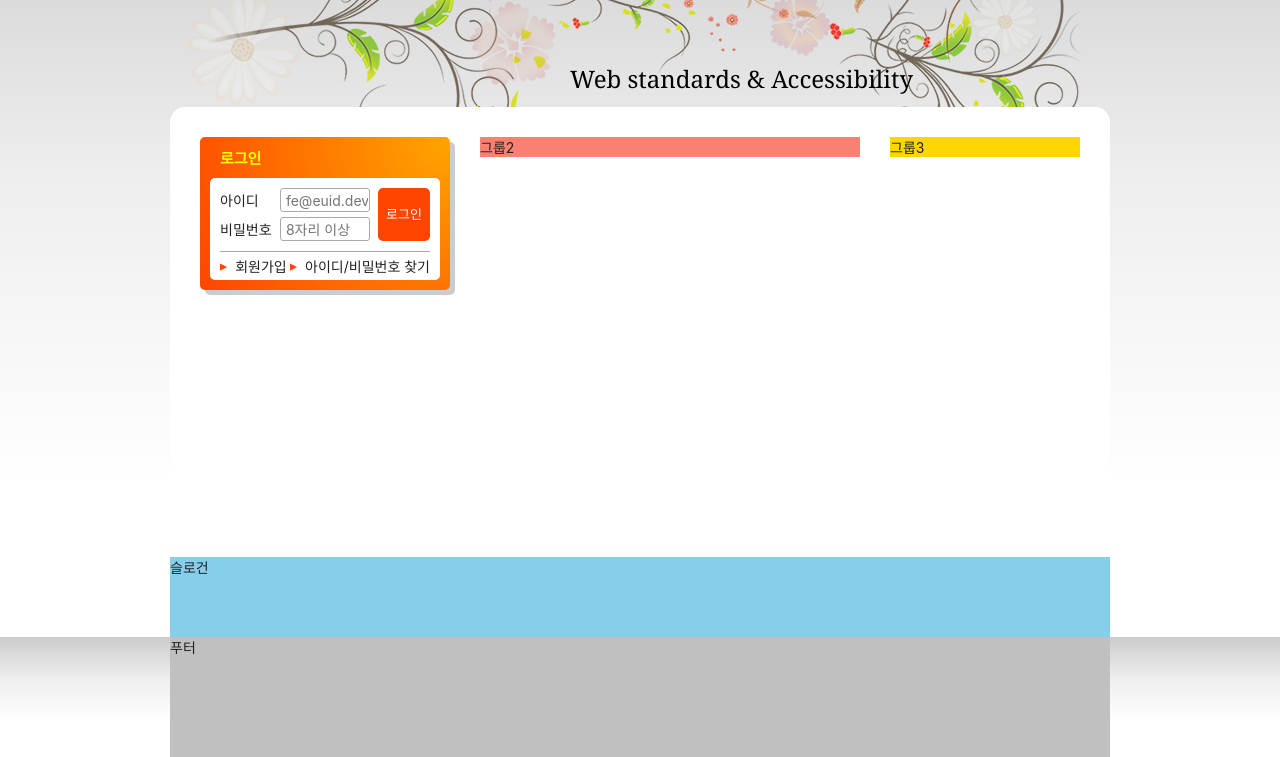
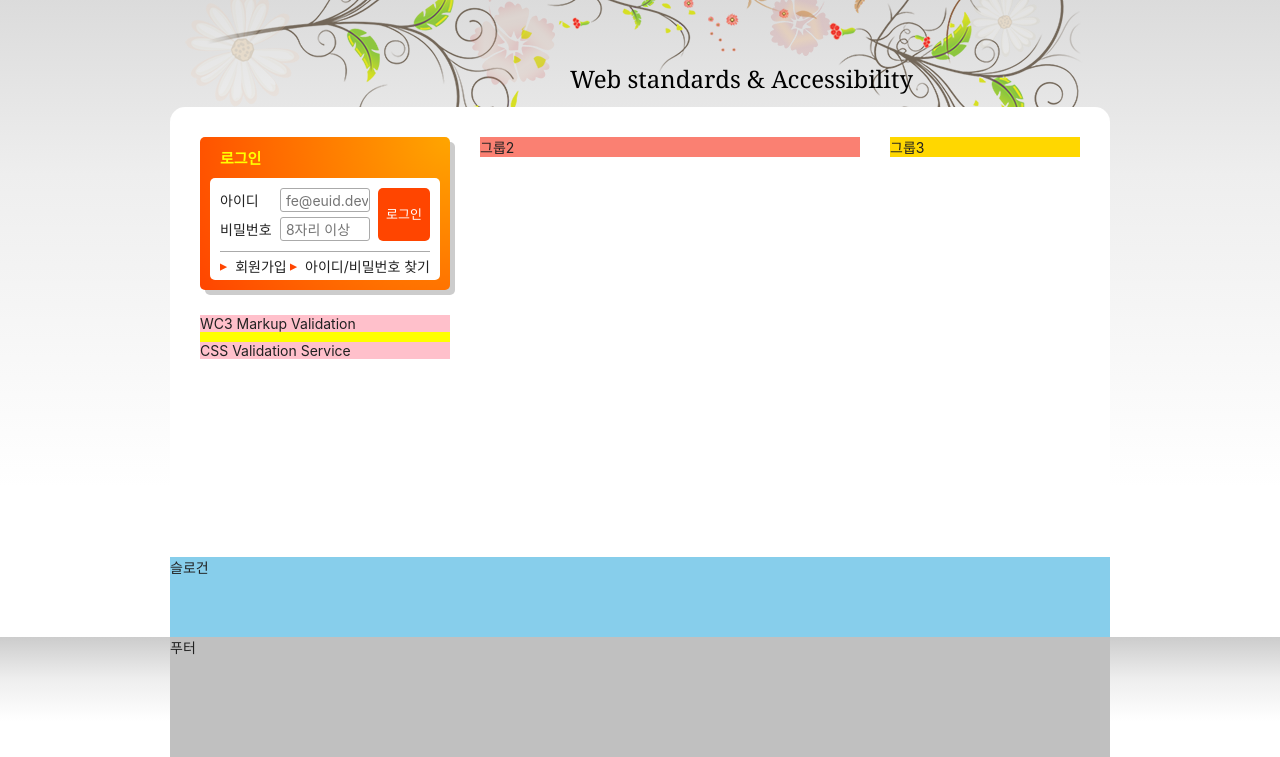
Before and after one commit to sm022/HTML5, a plain HTML site: page index.html in a window 1280 px wide. Shown: the part 140-897 px from the top of the page. Drawn offline with Linux system fonts and the light colour scheme; a web font is replaced by a local one.

Commit message:
유효성 검사 배치

```diff
--- a/index.html
+++ b/index.html
@@ -157,6 +157,19 @@
         <li><a href="/">아이디/비밀번호 찾기</a></li>
       </ul>
     </section>
+    <h2 class="a11y-hidden">유효성 검사 배너</h2>
+    <ul class="validation-list">
+      <li>
+        <a href="/" target="_blank" rel="noopener noreferrer" title=" 마크업 유효성 검사 사이트로 이동(새창)">
+          WC3 Markup Validation
+        </a>
+      </li>
+      <li>
+        <a href="/" target="_blank" rel="noopener noreferrer" title="CSS 유효성 검사 사이트로 이동(새창)">
+          CSS Validation Service
+        </a>
+      </li>
+    </ul>
   </div>
   <div class="group group2">그룹2</div>
   <div class="group group3">그룹3</div>
--- a/styles/style.css
+++ b/styles/style.css
@@ -385,6 +385,17 @@
   color: orangered;
 }
 
+/* 유효성 검사 배너 */
+.validation-list{
+  background-color: yellow;
+  margin-top: 25px;
+}
+
+.validation-list li{
+  background-color: pink;
+  margin-top: 10px;
+}
+
 /* 슬로건 */
 .slogan {
   background: skyblue;
```
